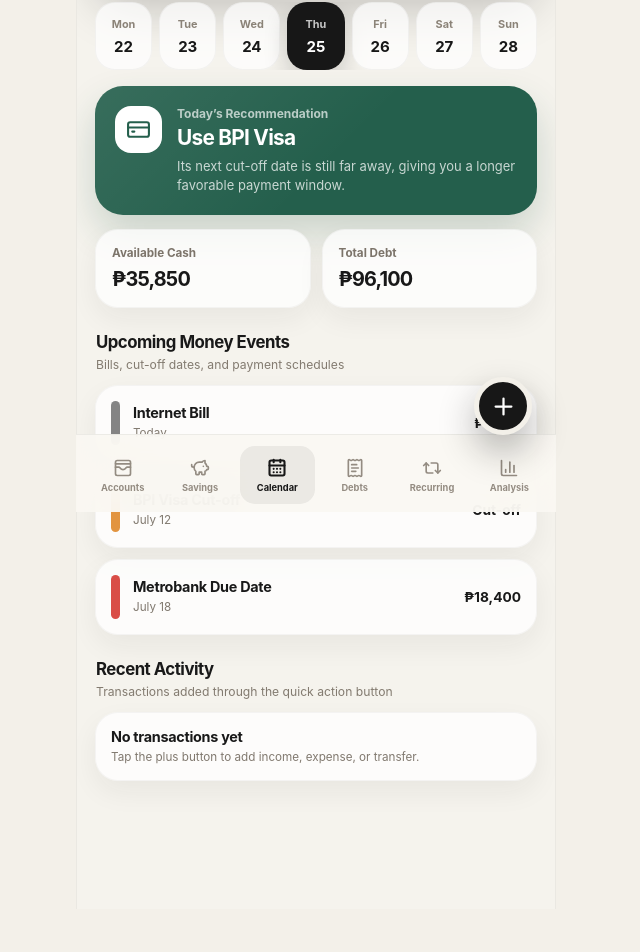
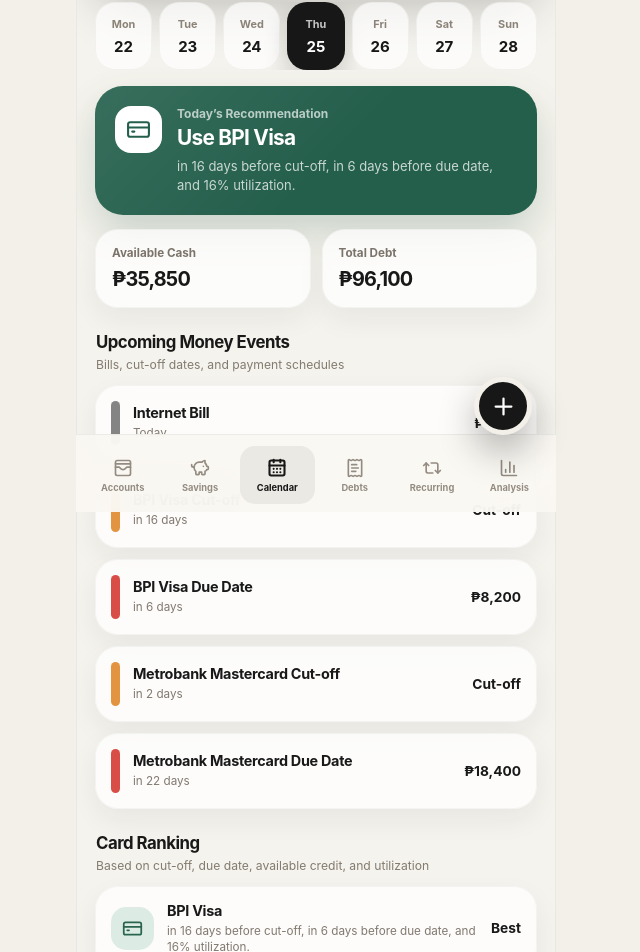
Before and after one commit to jibanni/duewise-pwa, a React (Vite) app: page / in a window 1280 px wide. Shown: the part 288-1240 px from the top of the page, without its empty margins (324-964 px from the left). Before the commit the page ends 1197 px from the top, so only its background shows below. Built offline with nearby package versions, Linux system fonts and the light colour scheme.

Commit message:
Add credit card recommendation engine

```diff
--- a/src/App.tsx
+++ b/src/App.tsx
@@ -5,6 +5,7 @@ import {
   type CSSProperties,
   type ElementType,
   type FormEvent,
+  type ReactNode,
 } from 'react'
 import {
   ArrowDownLeft,
@@ -49,9 +50,19 @@ type CreditCardAccount = {
   name: string
   currentBalance: number
   creditLimit: number
-  cutOffDate: string
-  dueDate: string
-  recommendation: string
+  cutOffDay: number
+  dueDay: number
+}
+
+type CreditCardInsight = {
+  card: CreditCardAccount
+  utilization: number
+  availableCredit: number
+  daysToCutOff: number
+  daysToDue: number
+  score: number
+  status: 'recommended' | 'watch' | 'avoid'
+  reason: string
 }
 
 type SavingsGoal = {
@@ -127,6 +138,7 @@ type CreditCardEditorState =
     }
 
 const STORAGE_KEY = 'duewise-local-data-v1'
+const DAY_IN_MS = 1000 * 60 * 60 * 24
 
 const peso = new Intl.NumberFormat('en-PH', {
   style: 'currency',
@@ -164,18 +176,16 @@ const initialFinanceData: FinanceData = {
       name: 'BPI Visa',
       currentBalance: 8200,
       creditLimit: 50000,
-      cutOffDate: 'July 12',
-      dueDate: 'August 2',
-      recommendation: 'Best card to use today',
+      cutOffDay: 12,
+      dueDay: 2,
     },
     {
       id: 2,
       name: 'Metrobank Mastercard',
       currentBalance: 18400,
       creditLimit: 60000,
-      cutOffDate: 'June 28',
-      dueDate: 'July 18',
-      recommendation: 'Avoid using for now',
+      cutOffDay: 28,
+      dueDay: 18,
     },
   ],
   savingsGoals: [
@@ -296,6 +306,11 @@ function App() {
     [financeData.debts, totalCreditCardDebt],
   )
 
+  const creditCardInsights = useMemo(
+    () => getCreditCardInsights(financeData.creditCards),
+    [financeData.creditCards],
+  )
+
   function changeTab(tab: TabKey) {
     setActiveTab(tab)
     setFabOpen(false)
@@ -607,6 +622,7 @@ function App() {
               totalCash={totalCash}
               totalDebt={totalDebt}
               transactions={financeData.transactions}
+              creditCardInsights={creditCardInsights}
             />
           )}
 
@@ -614,6 +630,7 @@ function App() {
             <AccountsPage
               accounts={financeData.accounts}
               creditCards={financeData.creditCards}
+              creditCardInsights={creditCardInsights}
               onAddAccount={() => setAccountEditor({ mode: 'add' })}
               onEditAccount={(account) =>
                 setAccountEditor({ mode: 'edit', account })
@@ -643,6 +660,7 @@ function App() {
               totalSavings={totalSavings}
               totalDebt={totalDebt}
               transactions={financeData.transactions}
+              creditCardInsights={creditCardInsights}
             />
           )}
         </section>
@@ -747,10 +765,12 @@ function CalendarPage({
   totalCash,
   totalDebt,
   transactions,
+  creditCardInsights,
 }: {
   totalCash: number
   totalDebt: number
   transactions: Transaction[]
+  creditCardInsights: CreditCardInsight[]
 }) {
   const days = [
     { day: 'Mon', date: 22 },
@@ -762,6 +782,8 @@ function CalendarPage({
     { day: 'Sun', date: 28 },
   ]
 
+  const dailyRecommendation = getDailyRecommendation(creditCardInsights)
+
   const calendarItems = [
     {
       id: 1,
@@ -770,20 +792,22 @@ function CalendarPage({
       amount: 1699,
       type: 'Recurring',
     },
+    ...creditCardInsights.slice(0, 2).flatMap((insight) => [
       {
-      id: 2,
-      title: 'BPI Visa Cut-off',
-      date: 'July 12',
+        id: Number(`${insight.card.id}1`),
+        title: `${insight.card.name} Cut-off`,
+        date: formatRelativeDays(insight.daysToCutOff),
         amount: 0,
         type: 'Cut-off',
       },
       {
-      id: 3,
-      title: 'Metrobank Due Date',
-      date: 'July 18',
-      amount: 18400,
+        id: Number(`${insight.card.id}2`),
+        title: `${insight.card.name} Due Date`,
+        date: formatRelativeDays(insight.daysToDue),
+        amount: insight.card.currentBalance,
         type: 'Due',
       },
+    ]),
   ]
 
   return (
@@ -808,11 +832,8 @@ function CalendarPage({
 
         <div>
           <p>Today’s Recommendation</p>
-          <h2>Use BPI Visa</h2>
-          <span>
-            Its next cut-off date is still far away, giving you a longer
-            favorable payment window.
-          </span>
+          <h2>{dailyRecommendation.title}</h2>
+          <span>{dailyRecommendation.description}</span>
         </div>
       </section>
 
@@ -844,18 +865,58 @@ function CalendarPage({
       </div>
 
       <SectionTitle
+        title="Card Ranking"
+        subtitle="Based on cut-off, due date, available credit, and utilization"
+      />
+
+      <CreditCardRanking insights={creditCardInsights} />
+
+      <SectionTitle
         title="Recent Activity"
         subtitle="Transactions added through the quick action button"
       />
 
       <TransactionList transactions={transactions} />
     </>
+  )
+}
+
+function CreditCardRanking({ insights }: { insights: CreditCardInsight[] }) {
+  if (insights.length === 0) {
+    return (
+      <article className="account-card">
+        <div className="card-main-content">
+          <h3>No credit cards yet</h3>
+          <p>Add a credit card to enable DueWise recommendations.</p>
+        </div>
+      </article>
+    )
+  }
+
+  return (
+    <div className="card-list">
+      {insights.map((insight) => (
+        <article key={insight.card.id} className="account-card">
+          <div className={`account-icon ${getInsightAccent(insight.status)}`}>
+            <CreditCard size={21} />
+          </div>
+
+          <div className="card-main-content">
+            <h3>{insight.card.name}</h3>
+            <p>{insight.reason}</p>
+          </div>
+
+          <strong>{insight.status === 'recommended' ? 'Best' : insight.status}</strong>
+        </article>
+      ))}
+    </div>
   )
 }
 
 function AccountsPage({
   accounts,
   creditCards,
+  creditCardInsights,
   onAddAccount,
   onEditAccount,
   onDeleteAccount,
@@ -865,6 +926,7 @@ function AccountsPage({
 }: {
   accounts: Account[]
   creditCards: CreditCardAccount[]
+  creditCardInsights: CreditCardInsight[]
   onAddAccount: () => void
   onEditAccount: (account: Account) => void
   onDeleteAccount: (accountId: number) => void
@@ -932,7 +994,7 @@ function AccountsPage({
 
       <SectionTitle
         title="Credit Cards"
-        subtitle="Balances, due dates, and utilization"
+        subtitle="Balances, due dates, cut-off dates, and utilization"
       />
 
       <div className="card-list">
@@ -946,16 +1008,18 @@ function AccountsPage({
         )}
 
         {creditCards.map((card) => {
-          const utilization = Math.round(
-            (card.currentBalance / card.creditLimit) * 100,
-          )
+          const insight = creditCardInsights.find(
+            (item) => item.card.id === card.id,
+          )
+
+          const utilization = insight?.utilization ?? 0
 
           return (
             <article key={card.id} className="credit-card">
               <div className="credit-card-header">
                 <div>
                   <h3>{card.name}</h3>
-                  <p>{card.recommendation}</p>
+                  <p>{insight?.reason ?? 'Available for recommendation'}</p>
                 </div>
 
                 <div style={amountActionColumnStyle}>
@@ -1007,8 +1071,8 @@ function AccountsPage({
               </div>
 
               <div className="credit-dates">
-                <span>Cut-off: {card.cutOffDate}</span>
-                <span>Due: {card.dueDate}</span>
+                <span>Cut-off: {formatOrdinalDay(card.cutOffDay)}</span>
+                <span>Due: {formatOrdinalDay(card.dueDay)}</span>
               </div>
             </article>
           )
@@ -1168,11 +1232,13 @@ function AnalysisPage({
   totalSavings,
   totalDebt,
   transactions,
+  creditCardInsights,
 }: {
   totalCash: number
   totalSavings: number
   totalDebt: number
   transactions: Transaction[]
+  creditCardInsights: CreditCardInsight[]
 }) {
   const netWorth = totalCash + totalSavings - totalDebt
 
@@ -1185,6 +1251,9 @@ function AnalysisPage({
     .reduce((total, transaction) => total + transaction.amount, 0)
 
   const netCashflow = monthlyIncome - monthlyExpenses
+  const bestCard = creditCardInsights.find(
+    (insight) => insight.status === 'recommended',
+  )
 
   return (
     <>
@@ -1198,13 +1267,16 @@ function AnalysisPage({
       <section className="insight-card">
         <p>Cashflow Insight</p>
         <h3>
-          {netCashflow >= 0
+          {bestCard
+            ? `Best card today: ${bestCard.card.name}`
+            : netCashflow >= 0
               ? 'Your recorded cashflow is positive.'
               : 'Your recorded expenses are higher than income.'}
         </h3>
         <span>
-          This insight is based on the transactions added through the quick
-          action button.
+          {bestCard
+            ? bestCard.reason
+            : 'This insight is based on the transactions added through the quick action button.'}
         </span>
       </section>
 
@@ -1401,12 +1473,11 @@ function CreditCardEditorModal({
   const [creditLimit, setCreditLimit] = useState(
     editor.creditCard?.creditLimit.toString() ?? '',
   )
-  const [cutOffDate, setCutOffDate] = useState(
-    editor.creditCard?.cutOffDate ?? '',
-  )
-  const [dueDate, setDueDate] = useState(editor.creditCard?.dueDate ?? '')
-  const [recommendation, setRecommendation] = useState(
-    editor.creditCard?.recommendation ?? 'Available for recommendation',
+  const [cutOffDay, setCutOffDay] = useState(
+    editor.creditCard?.cutOffDay.toString() ?? '',
+  )
+  const [dueDay, setDueDay] = useState(
+    editor.creditCard?.dueDay.toString() ?? '',
   )
 
   function handleSubmit(event: FormEvent<HTMLFormElement>) {
@@ -1414,6 +1485,8 @@ function CreditCardEditorModal({
 
     const parsedCurrentBalance = Number(currentBalance)
     const parsedCreditLimit = Number(creditLimit)
+    const parsedCutOffDay = Number(cutOffDay)
+    const parsedDueDay = Number(dueDay)
 
     if (!name.trim()) {
       alert('Please enter a credit card name.')
@@ -1434,8 +1507,13 @@ function CreditCardEditorModal({
       return
     }
 
-    if (!cutOffDate.trim() || !dueDate.trim()) {
-      alert('Please enter cut-off date and due date.')
+    if (!isValidDayOfMonth(parsedCutOffDay)) {
+      alert('Please enter a valid cut-off day from 1 to 31.')
+      return
+    }
+
+    if (!isValidDayOfMonth(parsedDueDay)) {
+      alert('Please enter a valid due day from 1 to 31.')
       return
     }
 
@@ -1443,9 +1521,8 @@ function CreditCardEditorModal({
       name: name.trim(),
       currentBalance: parsedCurrentBalance,
       creditLimit: parsedCreditLimit,
-      cutOffDate: cutOffDate.trim(),
-      dueDate: dueDate.trim(),
-      recommendation: recommendation.trim() || 'Available for recommendation',
+      cutOffDay: parsedCutOffDay,
+      dueDay: parsedDueDay,
     })
   }
 
@@ -1481,24 +1558,19 @@ function CreditCardEditorModal({
         />
 
         <TextField
-          label="Cut-off date"
-          value={cutOffDate}
-          onChange={setCutOffDate}
-          placeholder="Example: Every 12th or July 12"
+          label="Cut-off day"
+          type="number"
+          value={cutOffDay}
+          onChange={setCutOffDay}
+          placeholder="Example: 12"
         />
 
         <TextField
-          label="Due date"
-          value={dueDate}
-          onChange={setDueDate}
-          placeholder="Example: Every 2nd or August 2"
-        />
-
-        <TextField
-          label="Recommendation note"
-          value={recommendation}
-          onChange={setRecommendation}
-          placeholder="Example: Best card to use today"
+          label="Due day"
+          type="number"
+          value={dueDay}
+          onChange={setDueDay}
+          placeholder="Example: 2"
         />
 
         <button type="submit" style={submitButtonStyle}>
@@ -1702,7 +1774,7 @@ function ModalShell({
 }: {
   eyebrow: string
   title: string
-  children: React.ReactNode
+  children: ReactNode
   onClose: () => void
 }) {
   return (
@@ -1799,6 +1871,163 @@ function OverviewRow({
   )
 }
 
+function getCreditCardInsights(
+  creditCards: CreditCardAccount[],
+): CreditCardInsight[] {
+  const today = new Date()
+
+  const scoredCards = creditCards.map((card) => {
+    const availableCredit = card.creditLimit - card.currentBalance
+    const utilization = Math.round((card.currentBalance / card.creditLimit) * 100)
+    const daysToCutOff = getDaysUntilDay(card.cutOffDay, today)
+    const daysToDue = getDaysUntilDay(card.dueDay, today)
+
+    let score =
+      daysToCutOff * 2 +
+      daysToDue * 0.35 +
+      (100 - utilization) * 0.45 +
+      (availableCredit / card.creditLimit) * 20
+
+    if (daysToDue <= 5) score -= 100
+    if (utilization >= 80) score -= 80
+    if (availableCredit <= 0) score -= 200
+
+    return {
+      card,
+      utilization,
+      availableCredit,
+      daysToCutOff,
+      daysToDue,
+      score,
+    }
+  })
+
+  const sortedCards = [...scoredCards].sort((a, b) => b.score - a.score)
+
+  return sortedCards.map((item, index) => {
+    const isDanger =
+      item.daysToDue <= 5 || item.utilization >= 80 || item.availableCredit <= 0
+
+    const status: CreditCardInsight['status'] =
+      index === 0 && !isDanger ? 'recommended' : isDanger ? 'avoid' : 'watch'
+
+    return {
+      ...item,
+      status,
+      reason: getInsightReason(item, status),
+    }
+  })
+}
+
+function getInsightReason(
+  item: {
+    daysToCutOff: number
+    daysToDue: number
+    utilization: number
+    availableCredit: number
+  },
+  status: CreditCardInsight['status'],
+) {
+  if (item.availableCredit <= 0) {
+    return 'No available credit remaining. Avoid using this card.'
+  }
+
+  if (item.daysToDue <= 5) {
+    return `Due date is ${formatRelativeDays(item.daysToDue)}. Avoid adding more balance.`
+  }
+
+  if (item.utilization >= 80) {
+    return `Utilization is high at ${item.utilization}%. Avoid if possible.`
+  }
+
+  if (status === 'recommended') {
+    return `${formatRelativeDays(item.daysToCutOff)} before cut-off, ${formatRelativeDays(
+      item.daysToDue,
+    )} before due date, and ${item.utilization}% utilization.`
+  }
+
+  return `${formatRelativeDays(item.daysToCutOff)} before cut-off and ${item.utilization}% utilization.`
+}
+
+function getDailyRecommendation(insights: CreditCardInsight[]) {
+  const recommendedCard = insights.find(
+    (insight) => insight.status === 'recommended',
+  )
+
+  if (recommendedCard) {
+    return {
+      title: `Use ${recommendedCard.card.name}`,
+      description: recommendedCard.reason,
+    }
+  }
+
+  const watchCard = insights.find((insight) => insight.status === 'watch')
+
+  if (watchCard) {
+    return {
+      title: `Use ${watchCard.card.name} carefully`,
+      description: watchCard.reason,
+    }
+  }
+
+  if (insights.length > 0) {
+    return {
+      title: 'Use cash today',
+      description:
+        'Your available cards are near due date, highly utilized, or have limited available credit.',
+    }
+  }
+
+  return {
+    title: 'Add a credit card',
+    description:
+      'DueWise needs at least one credit card to calculate the best card to use today.',
+  }
+}
+
+function getDaysUntilDay(day: number, fromDate: Date) {
+  const today = startOfDay(fromDate)
+  let target = buildDateForDay(today.getFullYear(), today.getMonth(), day)
+
+  if (target.getTime() < today.getTime()) {
+    target = buildDateForDay(today.getFullYear(), today.getMonth() + 1, day)
+  }
+
+  return Math.round((target.getTime() - today.getTime()) / DAY_IN_MS)
+}
+
+function buildDateForDay(year: number, month: number, day: number) {
+  const lastDayOfMonth = new Date(year, month + 1, 0).getDate()
+  return new Date(year, month, Math.min(day, lastDayOfMonth))
+}
+
+function startOfDay(date: Date) {
+  return new Date(date.getFullYear(), date.getMonth(), date.getDate())
+}
+
+function formatRelativeDays(days: number) {
+  if (days === 0) return 'today'
+  if (days === 1) return 'tomorrow'
+  return `in ${days} days`
+}
+
+function isValidDayOfMonth(day: number) {
+  return Number.isInteger(day) && day >= 1 && day <= 31
+}
+
+function formatOrdinalDay(day: number) {
+  const suffix =
+    day % 10 === 1 && day !== 11
+      ? 'st'
+      : day % 10 === 2 && day !== 12
+        ? 'nd'
+        : day % 10 === 3 && day !== 13
+          ? 'rd'
+          : 'th'
+
+  return `Every ${day}${suffix}`
+}
+
 function getEventClass(type: string) {
   if (type === 'Due') return 'due'
   if (type === 'Cut-off') return 'cutoff'
@@ -1808,6 +2037,12 @@ function getEventClass(type: string) {
 function getTransactionAccent(type: QuickAction): AccountAccent {
   if (type === 'income') return 'green'
   if (type === 'expense') return 'blue'
+  return 'teal'
+}
+
+function getInsightAccent(status: CreditCardInsight['status']): AccountAccent {
+  if (status === 'recommended') return 'green'
+  if (status === 'avoid') return 'blue'
   return 'teal'
 }
 
@@ -1842,6 +2077,44 @@ function createNumericId<T extends { id: number }>(items: T[]) {
   return highestId + 1
 }
 
+function parseDayFromText(value: unknown, fallback: number) {
+  if (typeof value === 'number' && isValidDayOfMonth(value)) return value
+
+  if (typeof value !== 'string') return fallback
+
+  const match = value.match(/\b([1-9]|[12][0-9]|3[01])\b/)
+  const parsedDay = match ? Number(match[1]) : fallback
+
+  return isValidDayOfMonth(parsedDay) ? parsedDay : fallback
+}
+
+function normalizeCreditCards(rawCreditCards: unknown): CreditCardAccount[] {
+  if (!Array.isArray(rawCreditCards)) return initialFinanceData.creditCards
+
+  return rawCreditCards.map((rawCard, index) => {
+    const card = rawCard as Partial<
+      CreditCardAccount & {
+        cutOffDate: string
+        dueDate: string
+        recommendation: string
+      }
+    >
+
+    const creditLimit = Number(card.creditLimit ?? 1)
+    const currentBalance = Number(card.currentBalance ?? 0)
+
+    return {
+      id: Number(card.id ?? index + 1),
+      name: String(card.name ?? `Credit Card ${index + 1}`),
+      currentBalance: Number.isFinite(currentBalance) ? currentBalance : 0,
+      creditLimit:
+        Number.isFinite(creditLimit) && creditLimit > 0 ? creditLimit : 1,
+      cutOffDay: parseDayFromText(card.cutOffDay ?? card.cutOffDate, 1),
+      dueDay: parseDayFromText(card.dueDay ?? card.dueDate, 15),
+    }
+  })
+}
+
 function loadFinanceData(): FinanceData {
   try {
     const savedData = localStorage.getItem(STORAGE_KEY)
@@ -1852,7 +2125,7 @@ function loadFinanceData(): FinanceData {
 
     return {
       accounts: parsedData.accounts ?? initialFinanceData.accounts,
-      creditCards: parsedData.creditCards ?? initialFinanceData.creditCards,
+      creditCards: normalizeCreditCards(parsedData.creditCards),
       savingsGoals: parsedData.savingsGoals ?? initialFinanceData.savingsGoals,
       debts: parsedData.debts ?? initialFinanceData.debts,
       recurringExpenses:
```
Lines whose indentation alone changed are shown as unchanged.
